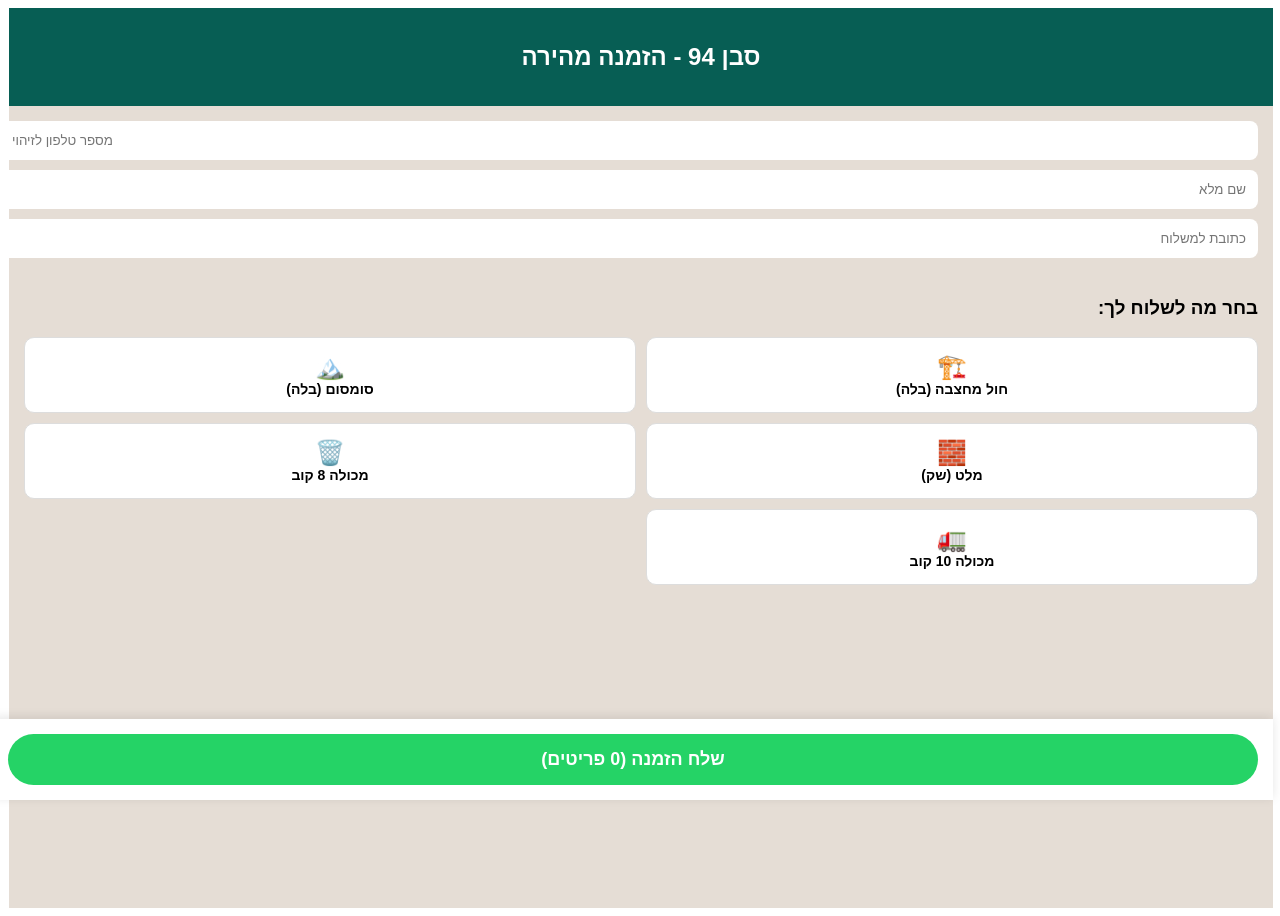
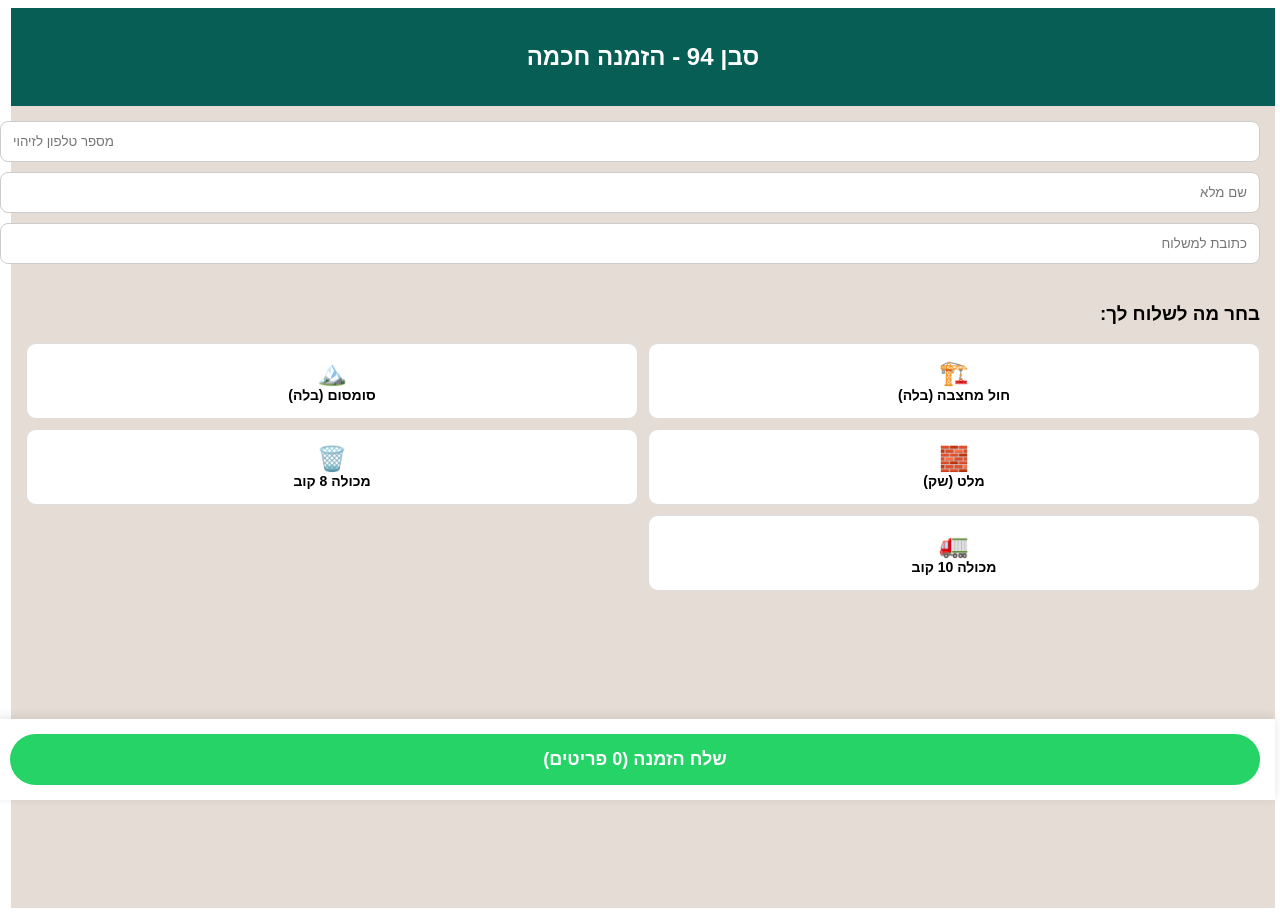
Before and after one commit to saban942025-cyber/whatsapp, a Next.js app: page / in a window 1280 px wide. Built offline with nearby package versions, Linux system fonts and the light colour scheme.

Commit message:
Update page.tsx

```diff
--- a/src/app/page.tsx
+++ b/src/app/page.tsx
@@ -1,7 +1,7 @@
 'use client';
-import { initializeApp } from "firebase/app";
+import { initializeApp, getApps } from "firebase/app";
 import { getFirestore, collection, addDoc, query, where, getDocs, orderBy, limit } from "firebase/firestore";
-import { useState } from 'react';
+import { useState, useEffect } from 'react';
 
 const firebaseConfig = {
   apiKey: "AIzaSyC2QjUvjfALcuoM1xZMVDIXcNpwCG1-tE8",
@@ -12,7 +12,8 @@ const firebaseConfig = {
   appId: "1:670637185194:web:e897482997e75c110898d3",
 };
 
-const app = initializeApp(firebaseConfig);
+// אתחול בטוח של Firebase כדי למנוע שגיאות ב-Re-render
+const app = getApps().length === 0 ? initializeApp(firebaseConfig) : getApps()[0];
 const db = getFirestore(app);
 
 const CATALOG = [
@@ -26,25 +27,26 @@ const CATALOG = [
 export default function Home() {
   const [phone, setPhone] = useState('');
   const [formData, setFormData] = useState({ customerName: '', address: '' });
-  const [selectedItems, setSelectedItems] = useState([]);
+  const [selectedItems, setSelectedItems] = useState<string[]>([]);
   const [loading, setLoading] = useState(false);
 
-  const toggleItem = (itemName) => {
-    setSelectedItems(prev =>
-      prev.includes(itemName) ? prev.filter(i => i !== itemName) : [...prev, itemName]
-    );
-  };
-
-  const identifyCustomer = async (val) => {
+  // פונקציית זיהוי חכמה
+  const identifyCustomer = async (val: string) => {
     setPhone(val);
     if (val.length >= 10) {
+      try {
         const q = query(collection(db, "orders"), where("phone", "==", val), orderBy("timestamp", "desc"), limit(1));
         const snap = await getDocs(q);
         if (!snap.empty) {
           const data = snap.docs[0].data();
           setFormData({ customerName: data.customerName, address: data.address });
         }
+      } catch (err) { console.error("Customer identification error", err); }
     }
+  };
+
+  const toggleItem = (name: string) => {
+    setSelectedItems(prev => prev.includes(name) ? prev.filter(i => i !== name) : [...prev, name]);
   };
 
   const sendOrder = async () => {
@@ -55,25 +57,22 @@ export default function Home() {
       const docRef = await addDoc(collection(db, "orders"), {
         ...formData, phone, items: orderSummary, status: "חדש", timestamp: new Date()
       });
-
       const msg = `*הזמנה חדשה - סבן 94*\nלקוח: ${formData.customerName}\nפריטים: ${orderSummary}\nכתובת: ${formData.address}\nמעקב: ${docRef.id}`;
       window.open(`https://wa.me/972508860896?text=${encodeURIComponent(msg)}`, '_blank');
       setSelectedItems([]);
-    } catch (e) { alert("תקלה בשמירה"); }
+    } catch (e) { alert("תקלה בשמירה ב-Firebase"); }
     setLoading(false);
   };
 
   return (
     <main dir="rtl" style={{ fontFamily: 'sans-serif', backgroundColor: '#E5DDD5', minHeight: '100vh', paddingBottom: '100px' }}>
       <div style={{ backgroundColor: '#075E54', color: 'white', padding: '15px', textAlign: 'center' }}>
-        <h2>סבן 94 - הזמנה מהירה</h2>
+        <h2>סבן 94 - הזמנה חכמה</h2>
       </div>
-
       <div style={{ padding: '15px' }}>
-        <input type="tel" placeholder="מספר טלפון לזיהוי" style={{ width: '100%', padding: '12px', borderRadius: '8px', border: 'none', marginBottom: '10px' }} onChange={(e) => identifyCustomer(e.target.value)} />
-        <input type="text" placeholder="שם מלא" value={formData.customerName} style={{ width: '100%', padding: '12px', borderRadius: '8px', border: 'none', marginBottom: '10px' }} onChange={(e) => setFormData({...formData, customerName: e.target.value})} />
-        <input type="text" placeholder="כתובת למשלוח" value={formData.address} style={{ width: '100%', padding: '12px', borderRadius: '8px', border: 'none', marginBottom: '20px' }} onChange={(e) => setFormData({...formData, address: e.target.value})} />
-
+        <input type="tel" placeholder="מספר טלפון לזיהוי" style={{ width: '100%', padding: '12px', borderRadius: '8px', border: '1px solid #ccc', marginBottom: '10px' }} onChange={(e) => identifyCustomer(e.target.value)} />
+        <input type="text" placeholder="שם מלא" value={formData.customerName} style={{ width: '100%', padding: '12px', borderRadius: '8px', border: '1px solid #ccc', marginBottom: '10px' }} onChange={(e) => setFormData({...formData, customerName: e.target.value})} />
+        <input type="text" placeholder="כתובת למשלוח" value={formData.address} style={{ width: '100%', padding: '12px', borderRadius: '8px', border: '1px solid #ccc', marginBottom: '20px' }} onChange={(e) => setFormData({...formData, address: e.target.value})} />
         <h3>בחר מה לשלוח לך:</h3>
         <div style={{ display: 'grid', gridTemplateColumns: '1fr 1fr', gap: '10px' }}>
           {CATALOG.map(item => (
@@ -87,10 +86,9 @@ export default function Home() {
           ))}
         </div>
       </div>
-
       <div style={{ position: 'fixed', bottom: 0, width: '100%', background: 'white', padding: '15px', boxShadow: '0 -2px 10px rgba(0,0,0,0.1)', boxSizing: 'border-box' }}>
         <button onClick={sendOrder} disabled={loading} style={{ width: '100%', padding: '15px', background: '#25D366', color: 'white', border: 'none', borderRadius: '30px', fontWeight: 'bold', fontSize: '18px' }}>
-          {loading ? 'שולח...' : `שלח הזמנה (${selectedItems.length} פריטים)`}
+          {loading ? 'מעבד...' : `שלח הזמנה (${selectedItems.length} פריטים)`}
         </button>
       </div>
     </main>
```
Lines whose indentation alone changed are shown as unchanged.
